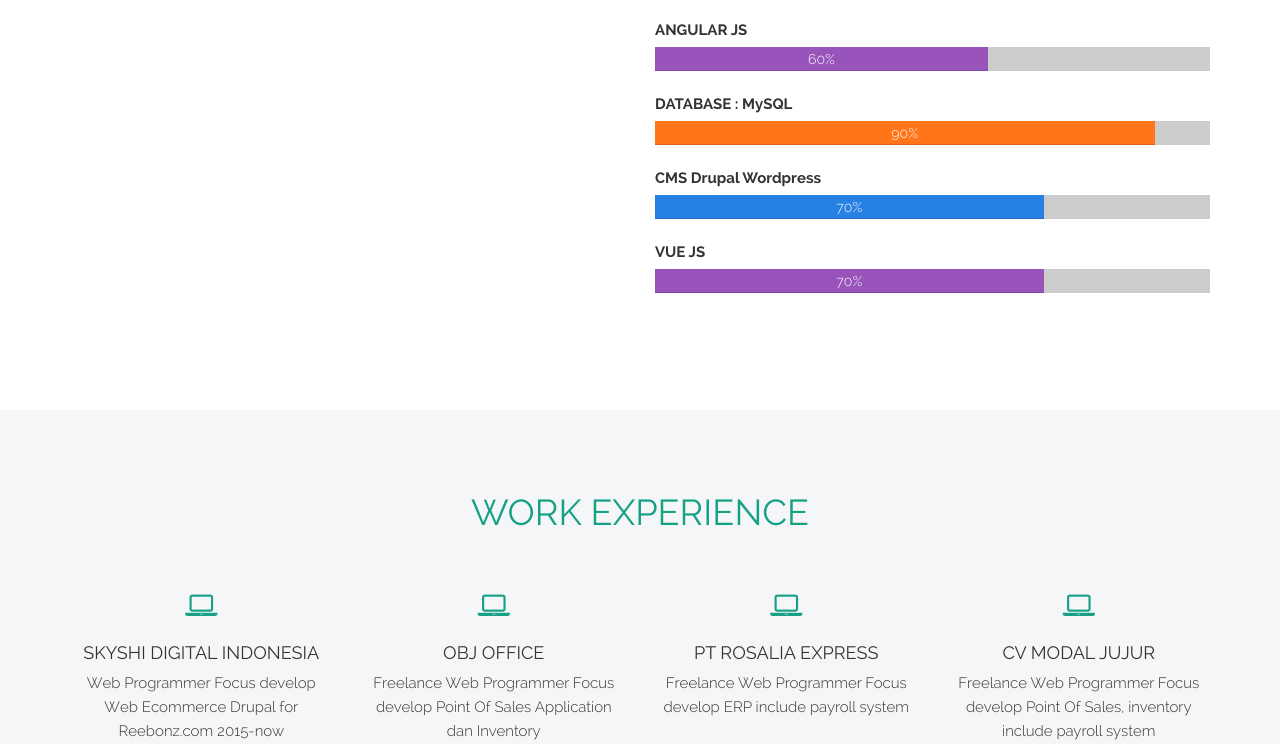
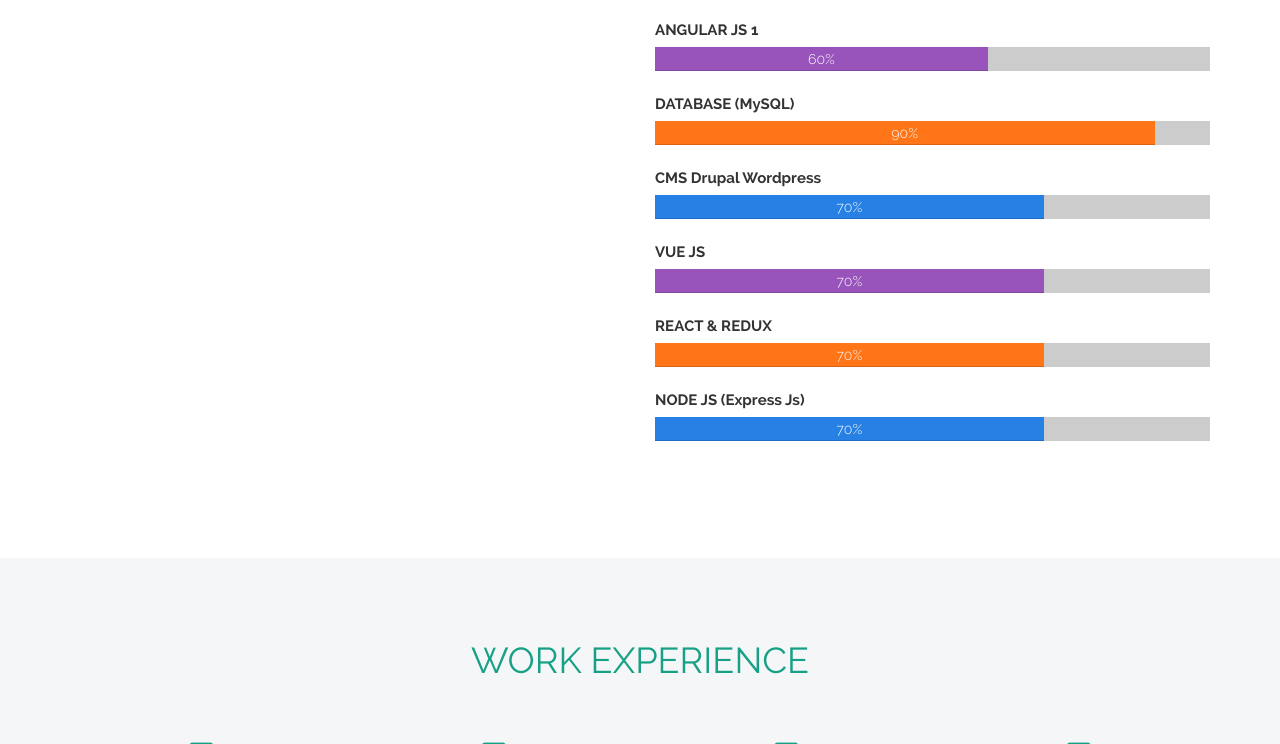
Before and after one commit to ardani/ardani.github.io, a plain HTML site: page index.html in a window 1280 px wide. Shown: the part 2365-3109 px from the top of the page. Drawn offline with Linux system fonts and the light colour scheme.

Commit message:
update skill

```diff
--- a/index.html
+++ b/index.html
@@ -3,8 +3,8 @@
 <head>
   <meta charset="UTF-8">
   <meta name="viewport" content="width=device-width, initial-scale=1">
-  <meta name="description" content="ardani rohman fullstack programmer backend frontend php vuejs laravel from indonesia ">
-  <meta name="keywords" content="fullstack programmer backend frontend senoir php vuejs laravel5 laravel senior yogyakarta indonesia freelance remote">
+  <meta name="description" content="ardani rohman fullstack programmer backend frontend php vuejs reactjs nodejs laravel from indonesia ">
+  <meta name="keywords" content="fullstack programmer backend frontend senoir php vuejs reactjs nodejs laravel5 laravel senior yogyakarta indonesia freelance remote">
   <meta name="author" content="Ardani Rohman">
   <title>Ardani</title>
   <link rel="shortcut icon" type="image/ico" href="img/html.ico"/>
@@ -235,21 +235,21 @@ familiar with technology Solr Indexing System, Queue SQS, Cache Management, API
                 100%
               </div>
             </div>
-            <label for="#">PHP OOP Laravel, Codeigniter</label>
+            <label for="#">PHP OOP (Laravel, Codeigniter)</label>
             <div class="progress">
               <div class="progress-bar" role="progressbar" aria-valuenow="2" aria-valuemin="0"
                    aria-valuemax="100" style="min-width: 2em; width: 100%;">
                 100%
               </div>
             </div>
-            <label for="#">ANGULAR JS</label>
+            <label for="#">ANGULAR JS 1</label>
             <div class="progress">
               <div class="progress-bar progress-bar-info" role="progressbar" aria-valuenow="2" aria-valuemin="0"
                    aria-valuemax="100" style="min-width: 2em; width: 60%;">
                 60%
               </div>
             </div>
-            <label for="#">DATABASE : MySQL</label>
+            <label for="#">DATABASE (MySQL)</label>
             <div class="progress">
               <div class="progress-bar progress-bar-warning" role="progressbar" aria-valuenow="2" aria-valuemin="0"
                    aria-valuemax="100" style="min-width: 2em; width: 90%;">
@@ -263,9 +263,23 @@ familiar with technology Solr Indexing System, Queue SQS, Cache Management, API
                 70%
               </div>
             </div>
-	   <label for="#">VUE JS</label>
+	          <label for="#">VUE JS</label>
             <div class="progress">
               <div class="progress-bar progress-bar-info" role="progressbar" aria-valuenow="2" aria-valuemin="0"
+                   aria-valuemax="100" style="min-width: 2em; width: 70%;">
+                70%
+              </div>
+            </div>
+            <label for="#">REACT & REDUX</label>
+            <div class="progress">
+              <div class="progress-bar progress-bar-warning" role="progressbar" aria-valuenow="2" aria-valuemin="0"
+                   aria-valuemax="100" style="min-width: 2em; width: 70%;">
+                70%
+              </div>
+            </div>
+            <label for="#">NODE JS (Express Js)</label>
+            <div class="progress">
+              <div class="progress-bar" role="progressbar" aria-valuenow="2" aria-valuemin="0"
                    aria-valuemax="100" style="min-width: 2em; width: 70%;">
                 70%
               </div>
```
